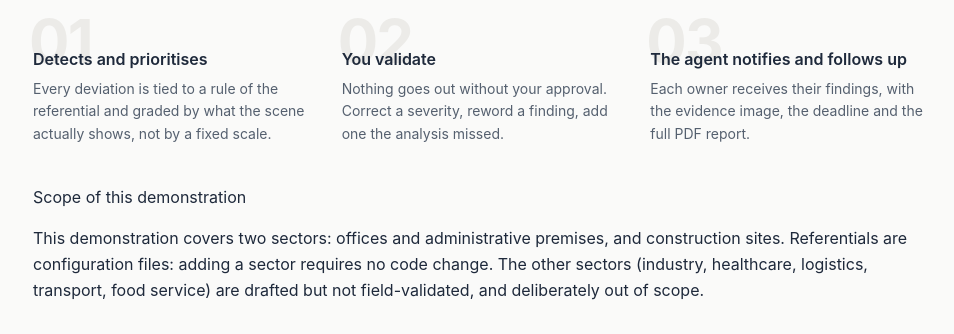
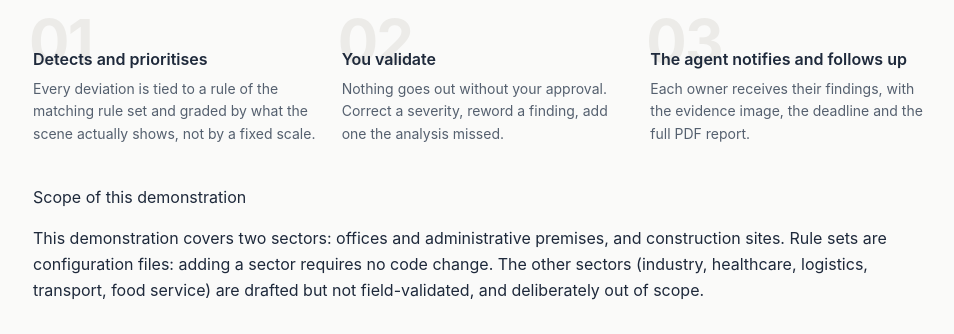
Before and after one commit to amineb55/H-G-amine, a FastAPI app: page / in a window 1280 px wide. Shown: the part 613-947 px from the top of the page, without its empty margins (157-1111 px from the left). Run offline with FastAPI, Linux system fonts and the light colour scheme.

Commit message:
Rename the role and drop the calque
"Conducteur de travaux" displays as "Works supervisor" rather than "Site
manager" — the responsibility is operational, not hierarchical. And
"referential" was a calque from French: every string a user reads now says
"rule set" instead, on the landing page, the progress stages, the review
screen, the stored undetermined-sector message, the PDF header and the API
field description. Internal keys and API field names are unchanged.

Co-Authored-By: Claude Opus 5 <noreply@anthropic.com>
Claude-Session: https://claude.ai/code/session_01VVkrnECSt5PYXDWDEyFtzB

```diff
--- a/app/main.py
+++ b/app/main.py
@@ -246,7 +246,7 @@ def _validate_upload(files: list[UploadFile]) -> None:
 async def create_inspection(
     background_tasks: BackgroundTasks,
     referentiel: Referentiel | None = Form(
-        None, description="Referential to apply. Omitted, the sector is detected."
+        None, description="Rule set to apply. Omitted, the sector is detected."
     ),
     files: list[UploadFile] = File(..., description="One video, or up to ten images."),
 ) -> InspectionAccepted:
--- a/app/rules/responsables.yaml
+++ b/app/rules/responsables.yaml
@@ -7,7 +7,7 @@ roles:
     name: Maintenance manager
   travaux:
     email: amine@example.com
-    name: Site manager
+    name: Works supervisor
   hse:
     email: amine@example.com
     name: HSE manager
--- a/app/services/inspection_job.py
+++ b/app/services/inspection_job.py
@@ -17,7 +17,7 @@ logger = logging.getLogger(__name__)
 UNDETERMINED_MESSAGE = (
     "The sector could not be determined with confidence from the media. "
     "No audit was run: auditing against the wrong sector's rules would "
-    "produce findings that do not apply. Choose the referential manually "
+    "produce findings that do not apply. Choose the rule set manually "
     "to start the analysis."
 )
 
--- a/app/services/report.py
+++ b/app/services/report.py
@@ -121,7 +121,7 @@ def _header(
     story = [
         Paragraph("HSE inspection report", style["title"]),
         Paragraph(
-            f"Referential: <b>{escape(inspection_prompt.referentiel_label(result.referentiel))}"
+            f"Rule set: <b>{escape(inspection_prompt.referentiel_label(result.referentiel))}"
             f"</b> &nbsp;·&nbsp; Inspection {escape(result.inspection_id)}",
             style["sub"],
         ),
--- a/templates/index.html
+++ b/templates/index.html
@@ -300,8 +300,8 @@
       <div class="step">
         <div class="num" aria-hidden="true">01</div>
         <div class="t">Detects and prioritises</div>
-        <div class="d">Every deviation is tied to a rule of the referential and graded
-          by what the scene actually shows, not by a fixed scale.</div>
+        <div class="d">Every deviation is tied to a rule of the matching rule set and
+          graded by what the scene actually shows, not by a fixed scale.</div>
       </div>
       <div class="step">
         <div class="num" aria-hidden="true">02</div>
@@ -322,7 +322,7 @@
     <div class="judges">
       <div class="judges-title">Scope of this demonstration</div>
       <p>This demonstration covers two sectors: offices and administrative
-        premises, and construction sites. Referentials are configuration files:
+        premises, and construction sites. Rule sets are configuration files:
         adding a sector requires no code change. The other sectors (industry,
         healthcare, logistics, transport, food service) are drafted but not
         field-validated, and deliberately out of scope.</p>
@@ -345,11 +345,11 @@
   var POLL_MS = 2000;
 
   // The stages the server can actually observe. Reading the media, auditing
-  // against the referential and assessing severity happen inside one engine
+  // against the rule set and assessing severity happen inside one engine
   // call: they share the "analyse" stage.
   var STAGES = [
     { key: "reception",   name: "Reading the media" },
-    { key: "analyse",     name: "Auditing against the referential" },
+    { key: "analyse",     name: "Auditing against the rule set" },
     { key: "analyse",     name: "Assessing severity" },
     { key: "assignation", name: "Assigning owners" }
   ];
--- a/templates/review.html
+++ b/templates/review.html
@@ -673,7 +673,7 @@
   }
 
   function loadOptions(referentiel) {
-    // An inspection with an undetermined sector has no referential: there is
+    // An inspection with an undetermined sector has no rule set: there is
     // no rule catalogue to load.
     if (!referentiel || options.rules.length) { return; }
     fetch("/referentiels/" + encodeURIComponent(referentiel) + "/options")
@@ -714,7 +714,7 @@
       el.findings.textContent = "";
       el.bar.hidden = true;
       el.empty.appendChild(node("div", "notice",
-        "Analysis in progress with the chosen referential. This screen " +
+        "Analysis in progress with the chosen rule set. This screen " +
         "updates automatically."));
       window.setTimeout(function () {
         request(base + "/review").then(render).catch(showError);
@@ -762,7 +762,7 @@
         el.empty.appendChild(node("div", "notice",
           "The scene does not match the \"" +
           (payload.referentiel_label || result.referentiel) +
-          "\" referential: no finding was raised. Re-shoot the inspection."));
+          "\" rule set: no finding was raised. Re-shoot the inspection."));
       }
       el.bar.hidden = true;
       return;
```
